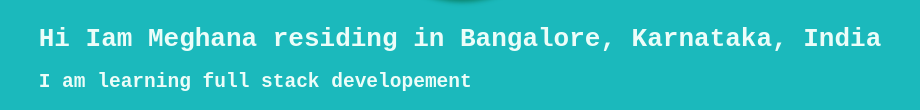
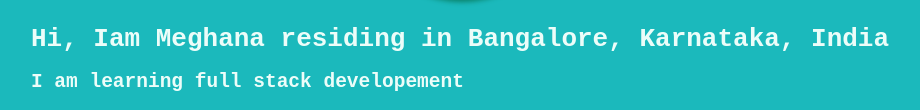
Before and after one commit to meghanask97/meghana.netlify.com, a plain HTML site: page index.html in a window 1280 px wide. Shown: the part 426-536 px from the top of the page, without its empty margins (180-1100 px from the left). Drawn offline with Linux system fonts and the light colour scheme.

Commit message:
h1 edited

```diff
--- a/index.html
+++ b/index.html
@@ -11,7 +11,7 @@
 		<div class = "site-header-content">
 
 
-			<h1>Hi Iam Meghana residing in Bangalore, Karnataka, India</h1>
+			<h1>Hi, Iam Meghana residing in Bangalore, Karnataka, India</h1>
 			<h2>I am learning full stack developement</h2>
 			<h5>If you want to learn with me, join me at <a class= "course-link" href="https://www.youtube.com/watch?v=E8cl_8ktp9M">this channel</a><h5>
 			</div>
```
